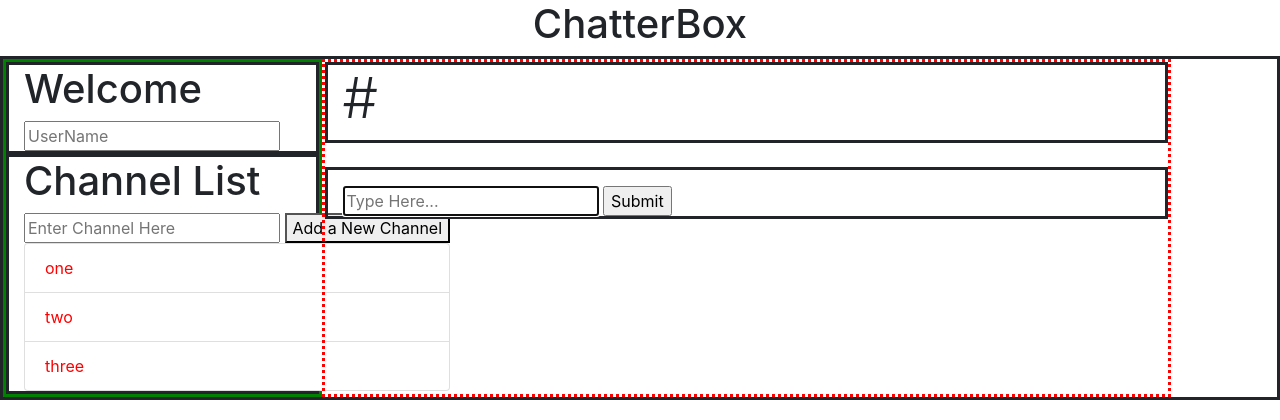
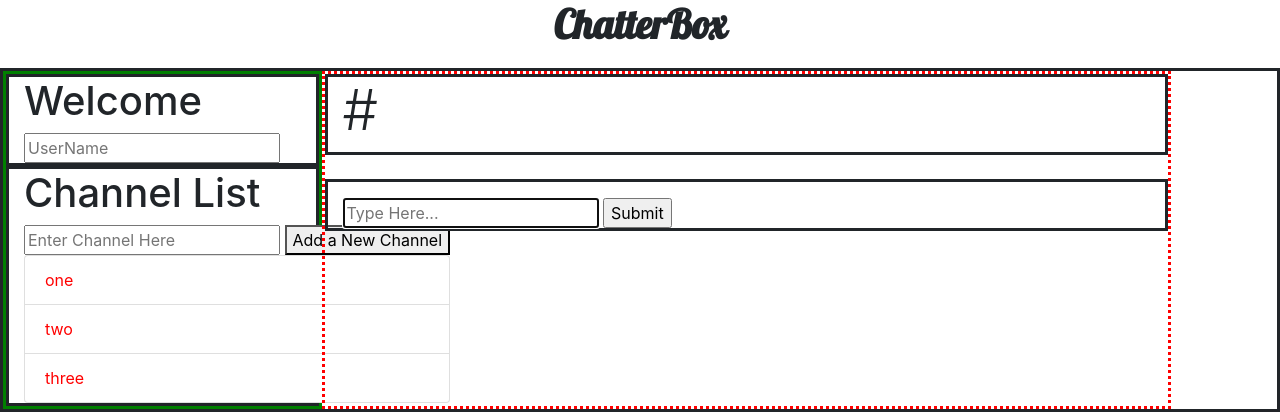
Before and after one commit to ethanbates14/project2, a Flask app: page / in a window 1280 px wide. Shown: the top 420 px of the page. Run offline with Flask 2, Linux system fonts and the light colour scheme; some libraries are stand-ins or nearby versions.

Commit message:
styling modifications

```diff
--- a/application.py
+++ b/application.py
@@ -28,6 +28,16 @@ def add_new_channel(chjson):
 
 #User Login and Display Name
 
+
+
+
+#Room Control
+@socketio.on('my_room_event')
+def send_room_message(message):
+    emit('my_response',{'data': message['data']} ,room=message['room'])
+
+
+#Messaging
 @socketio.on('message')
 def handleMessage(msg):
     print('Message: ' + msg)
--- a/static/styles.css
+++ b/static/styles.css
@@ -1,3 +1,10 @@
+#titlemain {
+    font-family: 'Lobster', cursive;
+    font-weight: bold;
+    margin-bottom: 20px;
+}
+
+
 .row {
     border:solid;
 }
--- a/templates/index.html
+++ b/templates/index.html
@@ -7,8 +7,10 @@
       <script src="https://code.jquery.com/jquery-3.2.1.slim.min.js" integrity="sha384-KJ3o2DKtIkvYIK3UENzmM7KCkRr/rE9/Qpg6aAZGJwFDMVNA/GpGFF93hXpG5KkN" crossorigin="anonymous"></script>
       <script src="https://cdnjs.cloudflare.com/ajax/libs/popper.js/1.12.9/umd/popper.min.js" integrity="sha384-ApNbgh9B+Y1QKtv3Rn7W3mgPxhU9K/ScQsAP7hUibX39j7fakFPskvXusvfa0b4Q" crossorigin="anonymous"></script>
       <script src="https://maxcdn.bootstrapcdn.com/bootstrap/4.0.0/js/bootstrap.min.js" integrity="sha384-JZR6Spejh4U02d8jOt6vLEHfe/JQGiRRSQQxSfFWpi1MquVdAyjUar5+76PVCmYl" crossorigin="anonymous"></script>
-      <!-- Socket IO and Custom -->
+      <!-- CSS -->
       <link rel="stylesheet" href="{{ url_for('static', filename='styles.css') }}">
+      <link href="https://fonts.googleapis.com/css?family=Lobster" rel="stylesheet">
+      <!-- Socket IO and JS -->
       <script type="text/javascript" src="//cdnjs.cloudflare.com/ajax/libs/socket.io/1.3.6/socket.io.min.js"></script>
       <script src="{{ url_for('static', filename='index.js') }}"></script>
    </head>
```
Also changed, not shown: static/index.js (+18 -1 lines).
